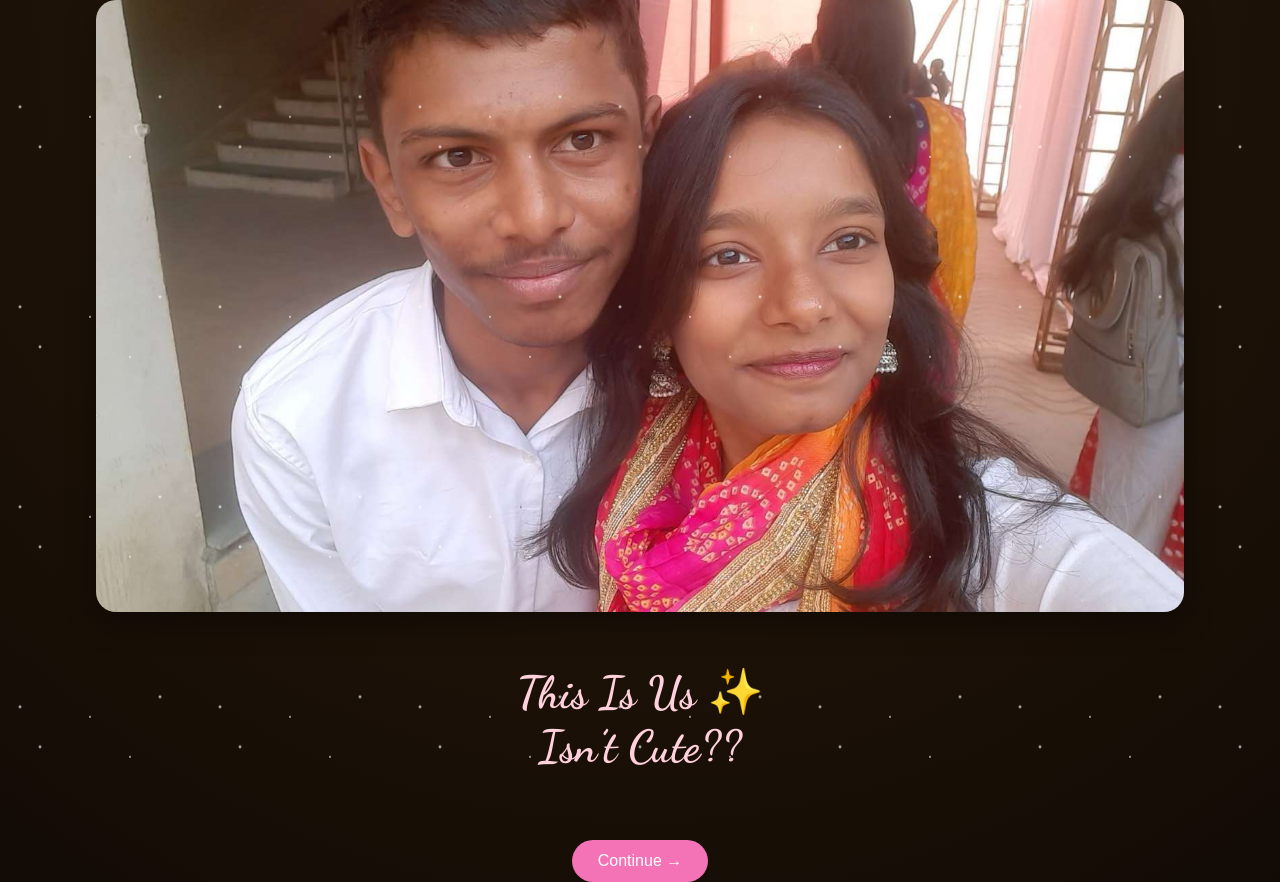
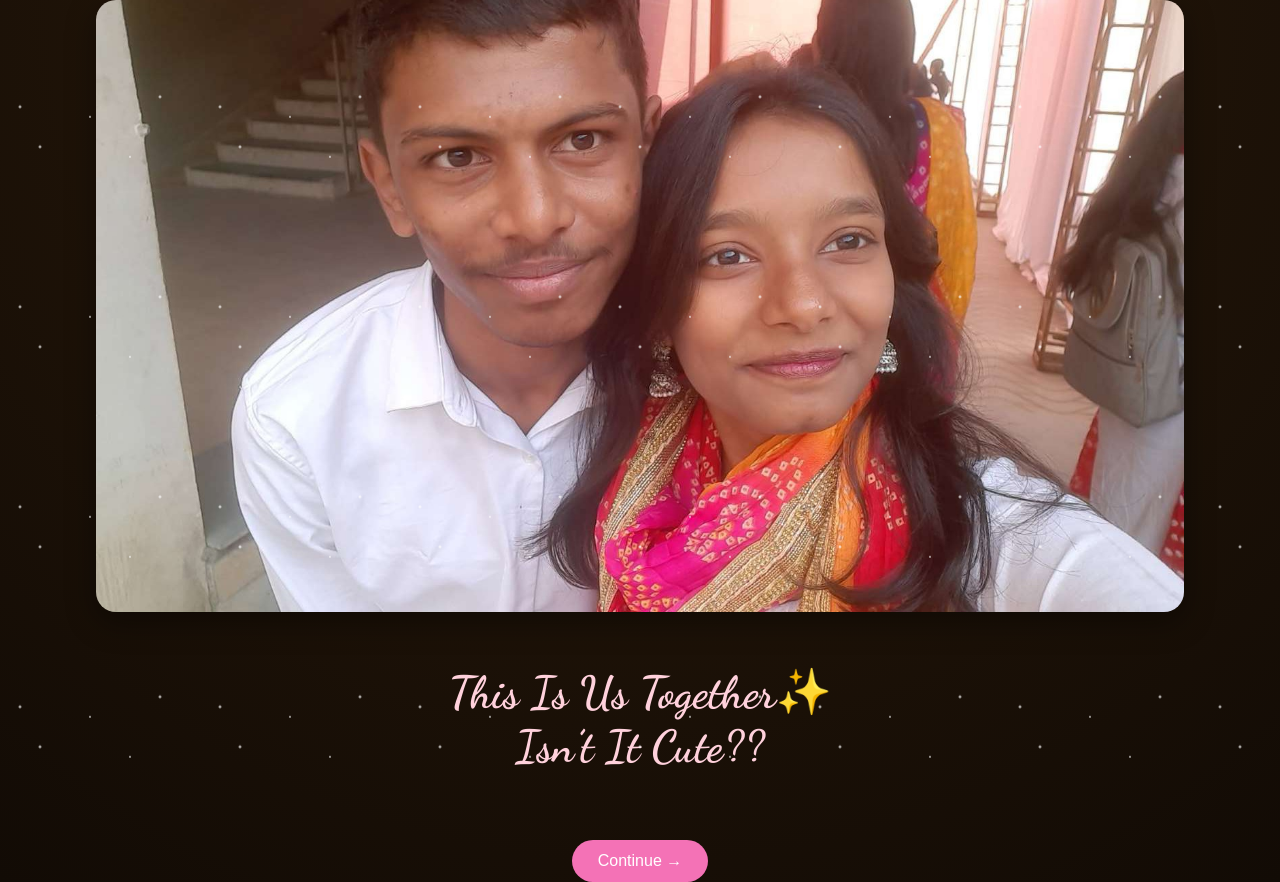
Before and after one commit to wifey143/christmas-gift, a Next.js app: page /us in a window 1280 px wide. Built offline with nearby package versions, Linux system fonts and the light colour scheme.

Commit message:
Update page.jsx

```diff
--- a/app/us/page.jsx
+++ b/app/us/page.jsx
@@ -13,8 +13,8 @@ export default function UsPage() {
       />
 
       <h1 style={styles.text}>
-        This Is Us ✨️<br />
-        Isn’t Cute??
+        This Is Us Together✨️<br />
+        Isn’t It Cute??
       </h1>
 
       <button
```
